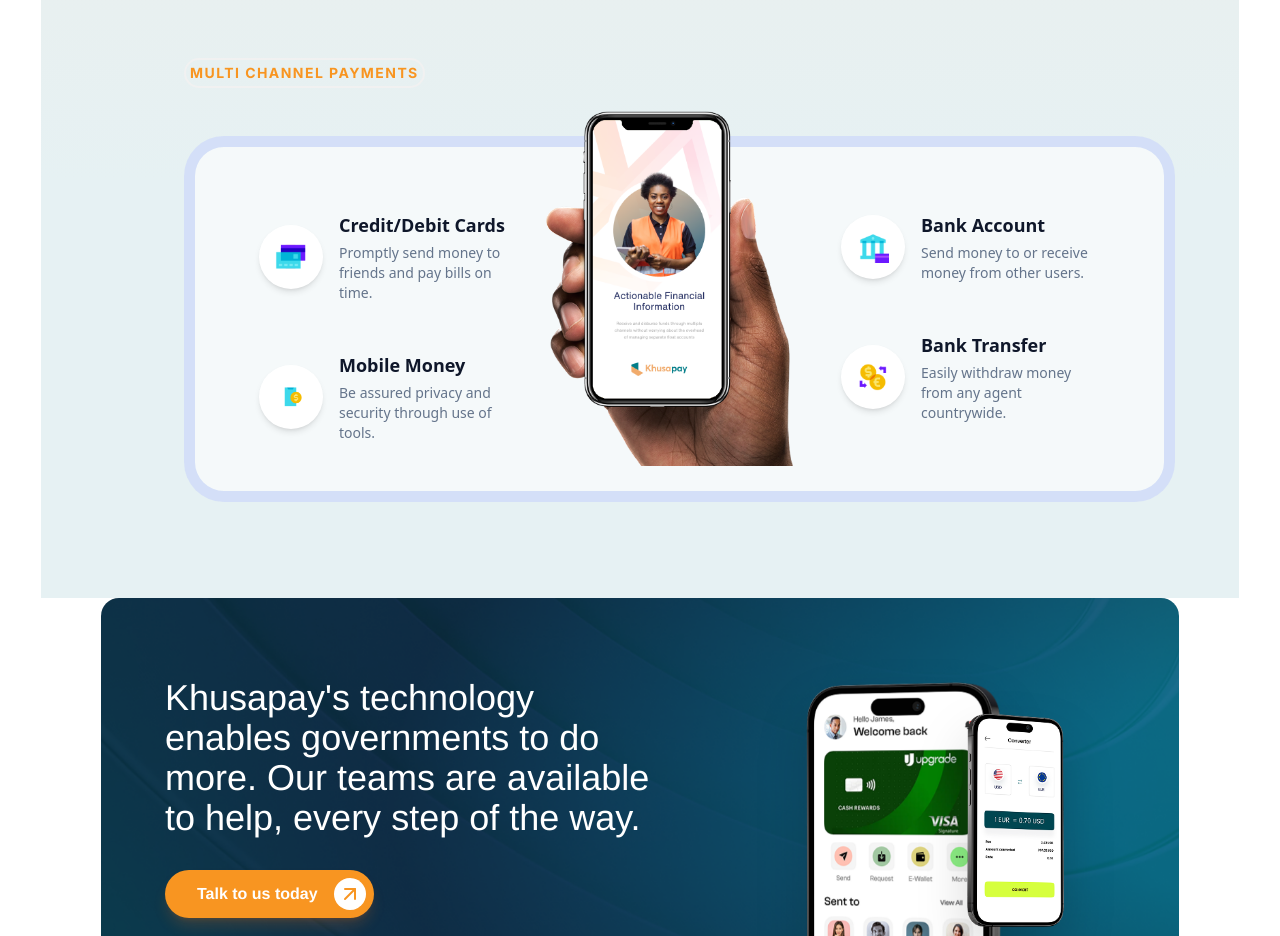
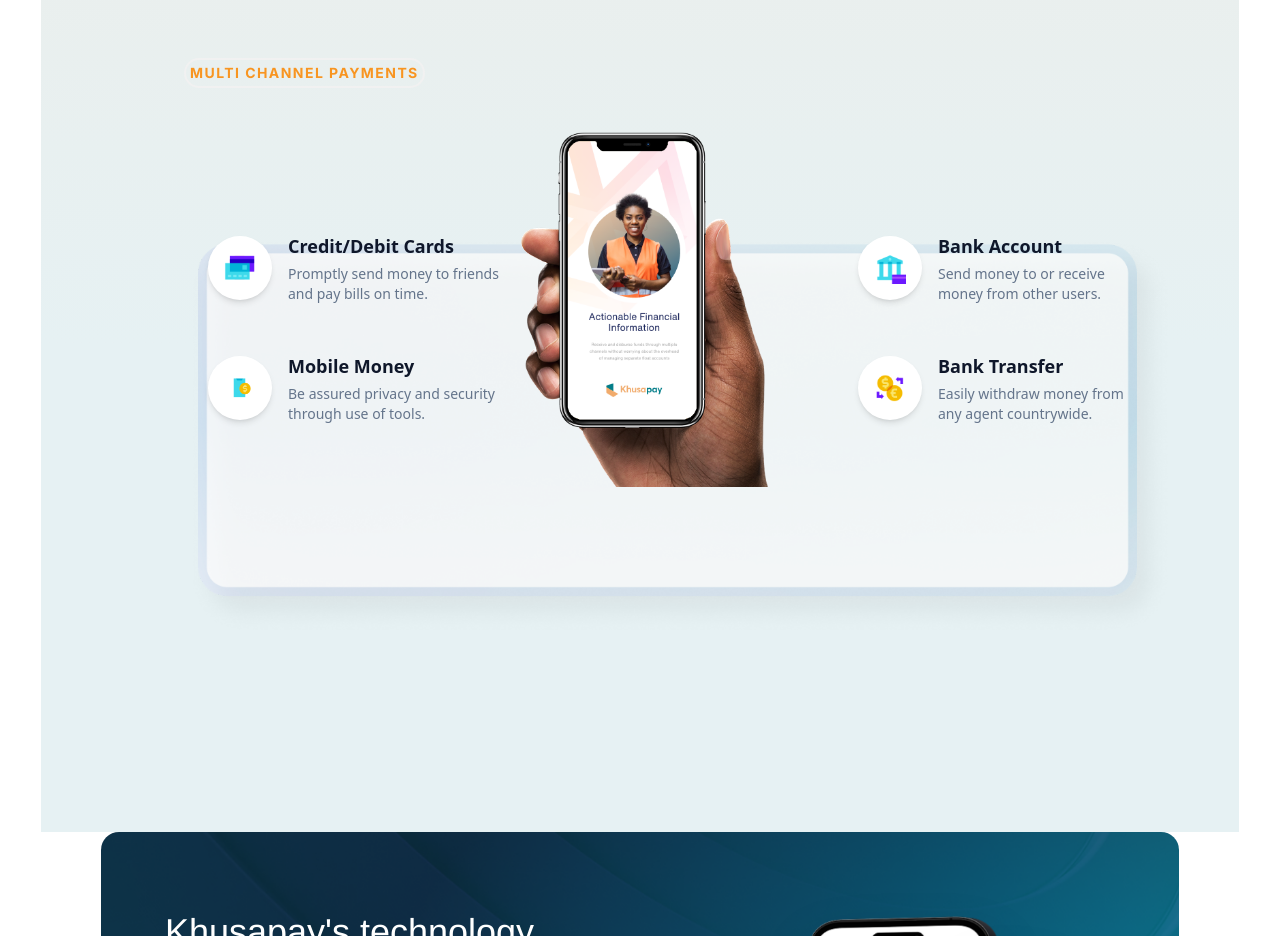
Before and after one commit to samuel11731/khusa-landing, a Vue app: page / in a window 1280 px wide. Shown: the part 4780-5716 px from the top of the page. Built offline with nearby package versions, Linux system fonts and the light colour scheme.

Commit message:
feat: Add initial landing page structure and assets.

```diff
--- a/src/App.vue
+++ b/src/App.vue
@@ -223,7 +223,7 @@
 
        <!-- Solutions -->
 
-<div class="w-[calc(100vw-32px)] md:w-[calc(100vw-82px)] relative left-1/2 -translate-x-1/2 bg-gradient-to-b from-[#f5ebdd] via-[#f0ece5] via-10% to-[#e6f1f3] to-70% rounded-t-[30px] md:rounded-t-[40px] rounded-b-none pt-12 md:pt-[84px] px-6 md:pl-[143px] md:pr-16 pb-12 md:pb-24 mb-0 z-20">
+<div class="w-[calc(100vw-32px)] md:w-[calc(100vw-82px)] relative left-1/2 -translate-x-1/2 bg-gradient-to-b from-[#f5ebdd] via-[#f0ece5] via-10% to-[#e6f1f3] to-70% rounded-t-[30px] md:rounded-t-[30px] rounded-b-none pt-12 md:pt-[84px] px-6 md:pl-[143px] md:pr-16 pb-12 md:pb-24 mb-0 z-20">
 
   <div class="grid grid-cols-1 lg:grid-cols-2 gap-8 md:gap-16 mb-12 md:mb-24 items-start">
     <div data-aos="fade-right">
@@ -289,14 +289,16 @@
 
 </div>
 
- <div class="w-full mt-12 mb-0 relative z-10 px-0 md:px-0">
+<div class="w-full mt-12 mb-0 relative z-10 px-0 md:px-0">
+
   <div
-   class="mx-auto max-w-6xl bg-center bg-no-repeat rounded-[20px] md:rounded-[40px] pb-12 pt-0 md:pt-16 px-6 md:px-16 relative border-[11.41px] border-[#87a1f0a5]/30"
-  style="background-image: url('/payment-bg.png');"
-  data-aos="fade-up"
-  data-aos-duration="1000"
->
-    <div class="flex flex-col md:flex-row items-center md:items-start justify-between gap-8 relative z-10">
+    class="mx-auto max-w-[1200px] w-full bg-contain bg-center bg-no-repeat relative py-12 md:py-24"
+    style="background-image: url('/credit-card-mockup.png'); min-height: 600px;"
+    data-aos="fade-up"
+    data-aos-duration="1000"
+  >
+
+    <div class="flex flex-col md:flex-row items-center md:items-start justify-between gap-8 px-6 relative z-10">
 
       <div
         class="relative -mt-1 mb-8 flex justify-center md:absolute md:top-[-100px] md:left-1/3 md:-translate-x-1/2 md:mt-0 md:mb-0 z-20"
```
Also changed, not shown: public/credit-card-mockup.png (added).
